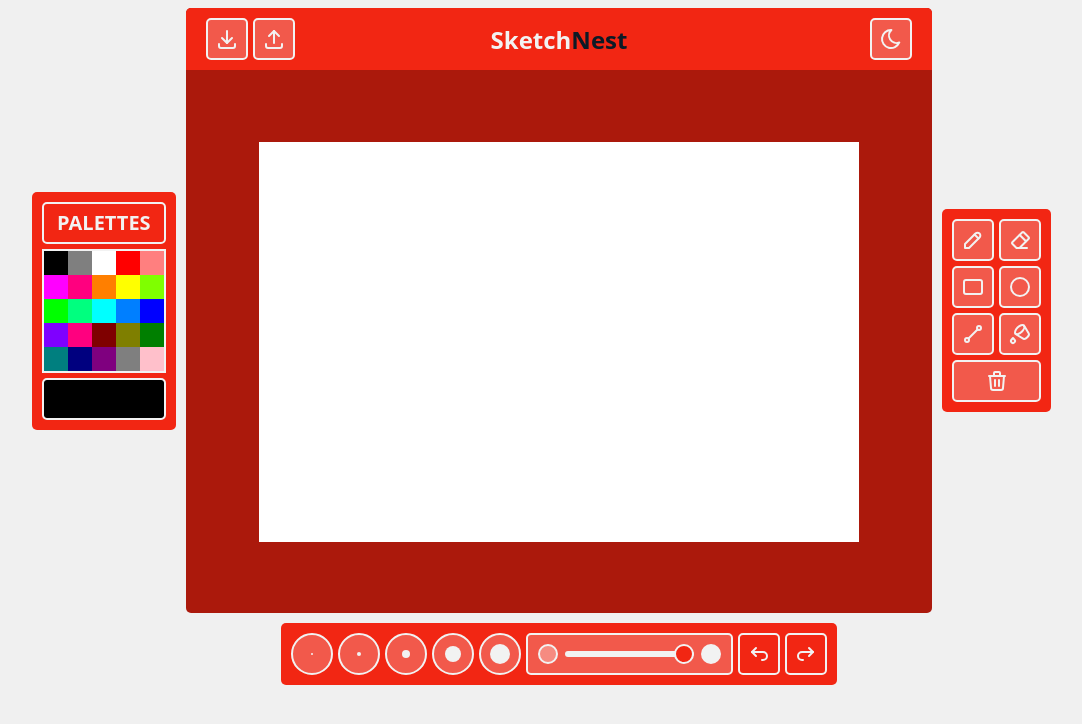
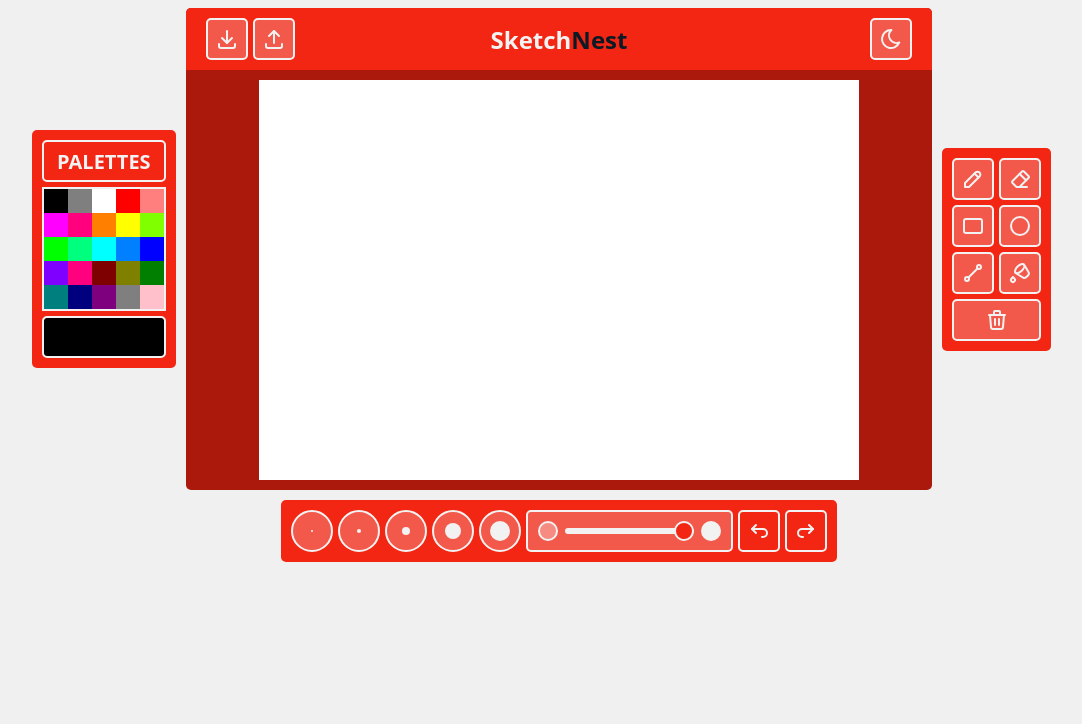
Before and after one commit to sebasrh7/SketchNest, a React (Vite) app: page / in a window 1280 px wide. Shown: the top 724 px of the page, without its empty margins (81-1163 px from the left). Built offline with nearby package versions, Linux system fonts and the light colour scheme.

Commit message:
remove height="100dvh" style

```diff
--- a/src/App.css
+++ b/src/App.css
@@ -5,8 +5,6 @@
     "actions actions actions";
   grid-template-columns: 1fr 3fr 1fr;
   gap: 10px;
-
-  height: 100dvh;
 }
 
 .colors {
```
